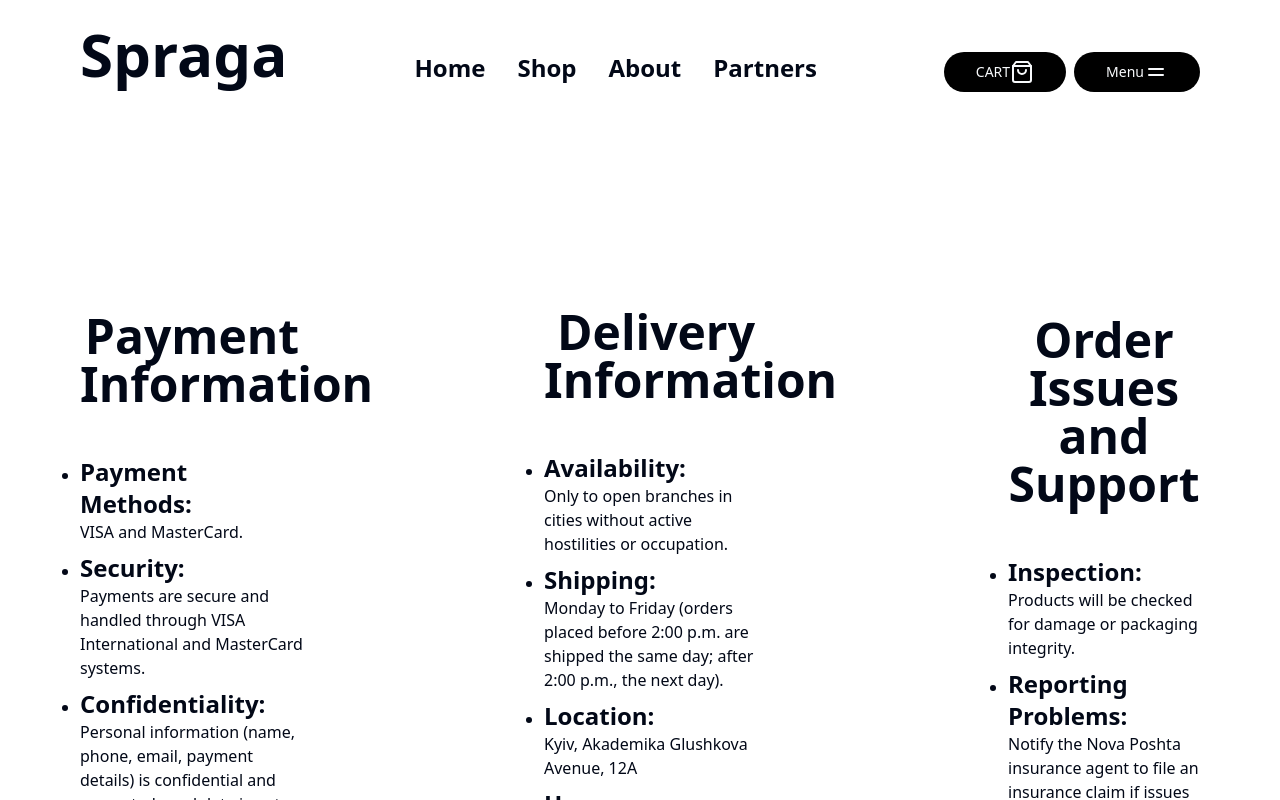
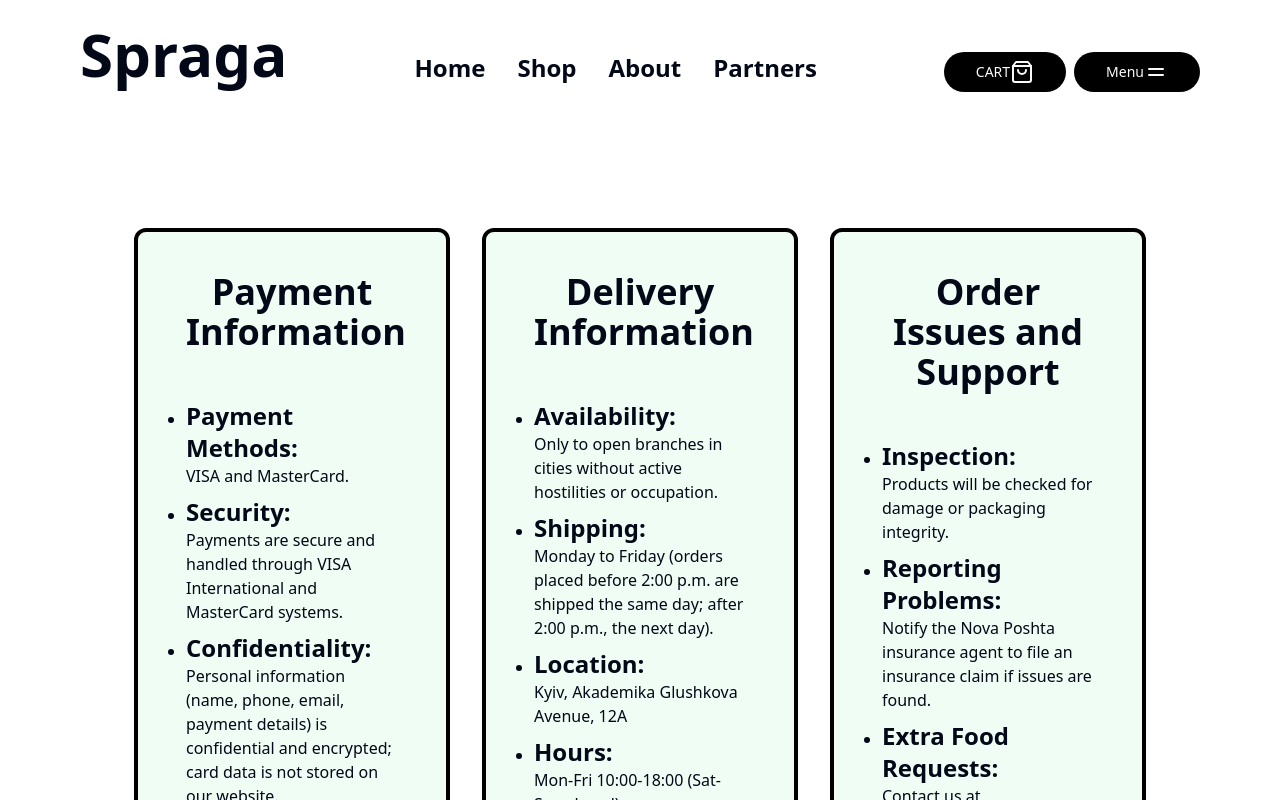
Before and after one commit to ShrewdLuni/Spraga, a React (Vite) app: page /aboutDelivery in a window 1280 px wide. Shown: the top 800 px of the page. Built offline with nearby package versions, Linux system fonts and the light colour scheme.

Commit message:
feat: add new responsive styles to PaD page

```diff
--- a/src/pages/PaymentsAndDelivery/PaymentsAndDelivery.tsx
+++ b/src/pages/PaymentsAndDelivery/PaymentsAndDelivery.tsx
@@ -22,7 +22,7 @@ export const PaymentAndDelivery = () => {
 
   return (
     <Layout>
-      <div className="flex flex-col lg:flex-row justify-center gap-20 items-center w-screen h-auto mt-32 py-[60px] lg:py-[140px]">
+      <div className="flex flex-col lg:flex-row justify-center gap-x-8 gap-y-8 w-screen h-auto mt-32 px-2 py-[60px] lg:py-[100px]">
         {information.map(item => (<InformationlSection label={item.label} informationList={item.informationList}/>))}
       </div>
     </Layout>
--- a/src/pages/PaymentsAndDelivery/components/InformationSection.tsx
+++ b/src/pages/PaymentsAndDelivery/components/InformationSection.tsx
@@ -7,8 +7,8 @@ interface InformationlSectionProps {
 
 export const InformationlSection = ({label,informationList} : InformationlSectionProps ) => {
   return (
-    <div className="flex flex-col gap-y-4  lg:gap-y-12 text-center lg:text-left rounded-xl px-2 lg:px-20 lg:py-10 lg:w-[30%]">
-      <p className="text-3xl lg:text-5xl font-bold text-center">{label}</p>
+    <div className="flex flex-col gap-y-4 lg:gap-y-12 text-center lg:text-left rounded-xl px-6 lg:px-12 lg:py-10 lg:w-[25%] lg:max-w-[400px] lg:h-[700px] bg-green-50 border-solid border-black border-[4px] lg:hover:scale-110 transition-all duration-300">
+      <p className="text-3xl xl:text-4xl 2xl:text-5xl font-bold text-center hover:scale-110 transition-all duration-500">{label}</p>
       <ul className="flex flex-col list-disc gap-y-2">
         {informationList.map(item => (<SectionItem name={item.name} info={item.info}/>))}
       </ul>
--- a/src/pages/PaymentsAndDelivery/components/SectionItem.tsx
+++ b/src/pages/PaymentsAndDelivery/components/SectionItem.tsx
@@ -5,6 +5,6 @@ interface SectionItemProps {
 
 export const SectionItem = ({name,info} : SectionItemProps) => {
   return (
-    <li><p className="text-2xl font-semibold">{name}</p><p>{info}</p></li>
+    <li className="group"><p className="text-2xl font-semibold group-hover:font-bold group-hover:text-3xl transition-all duration-75">{name}</p><p className="group-hover:font-semibold group-hover:text-lg transition-all duration-75">{info}</p></li>
   )
 }
```
